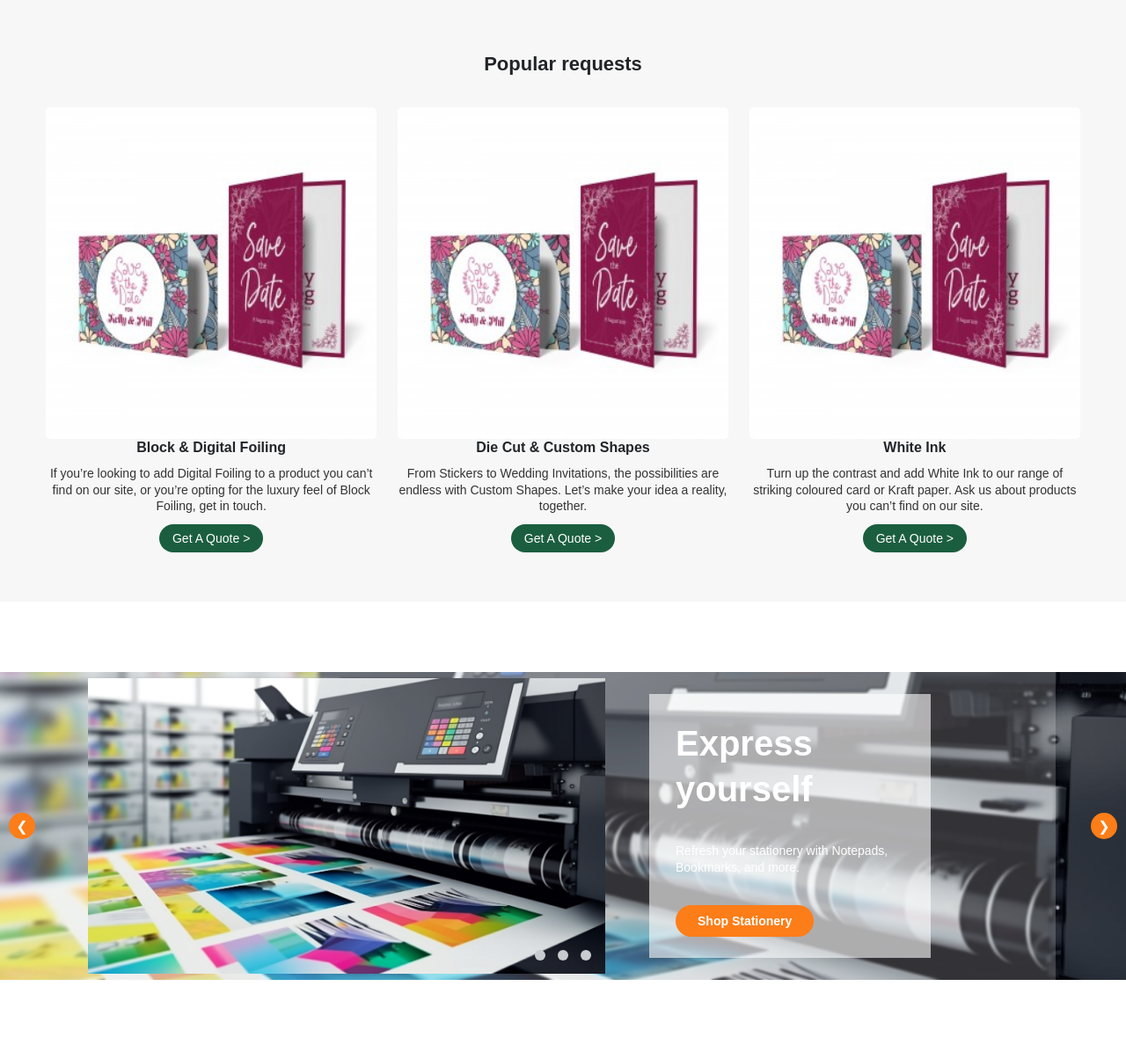
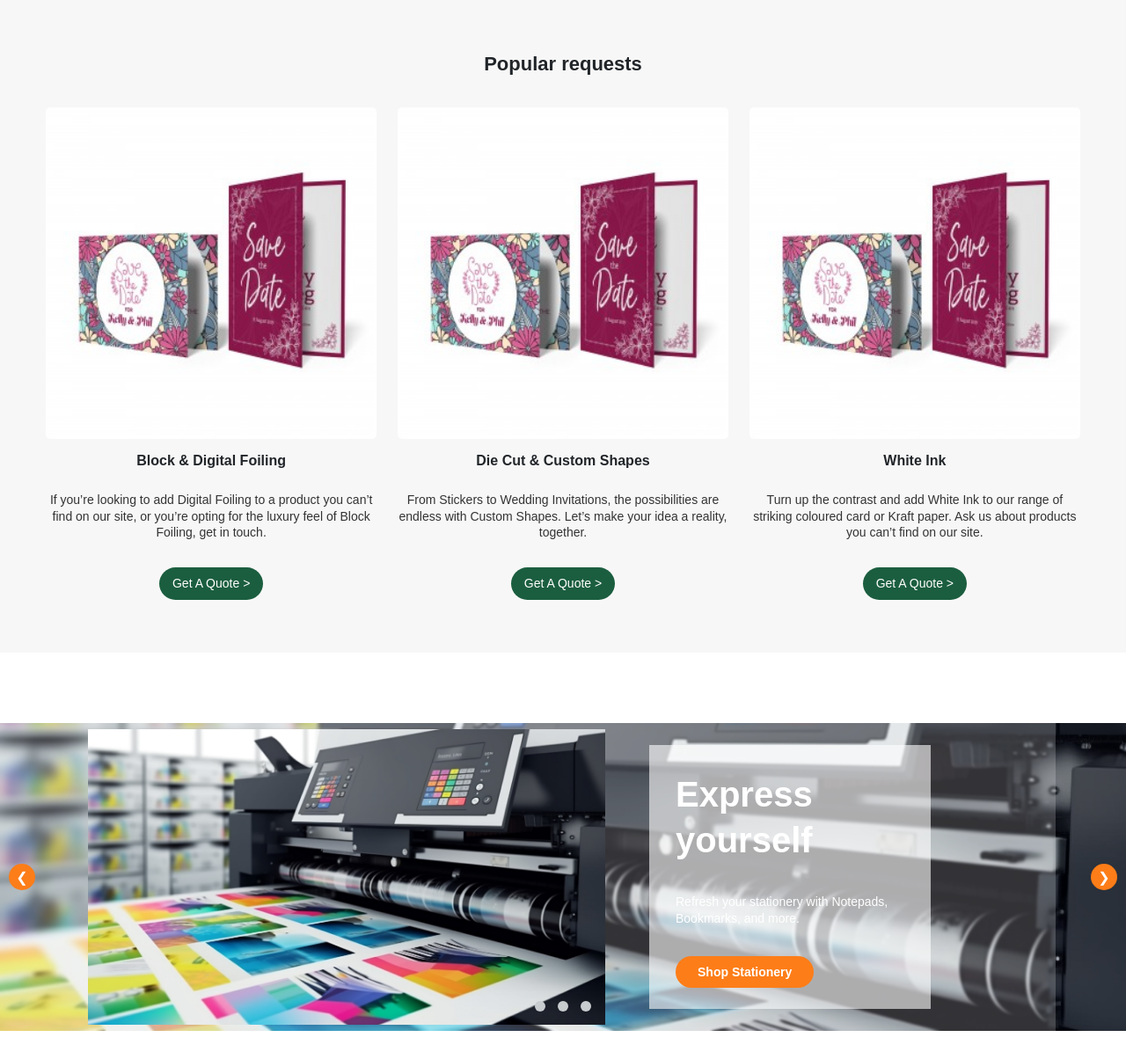
Before and after one commit to RinaDhanaba/printed, a PHP site: page /bespoke-service in a window 1280 px wide. Shown: the part 2148-3344 px from the top of the page at 88% size. Run offline with PHP 8.4, Linux system fonts and the light colour scheme.

Commit message:
display: grid;

```diff
--- a/css/bespoke-service.css
+++ b/css/bespoke-service.css
@@ -151,6 +151,9 @@
     width: 32%;
     text-align: center;
     transition: transform 0.3s ease-in-out;
+    display: grid;
+    gap: 15px;
+    justify-items: center;
 }
 
 .bespoke-requests-inner:hover {
```
